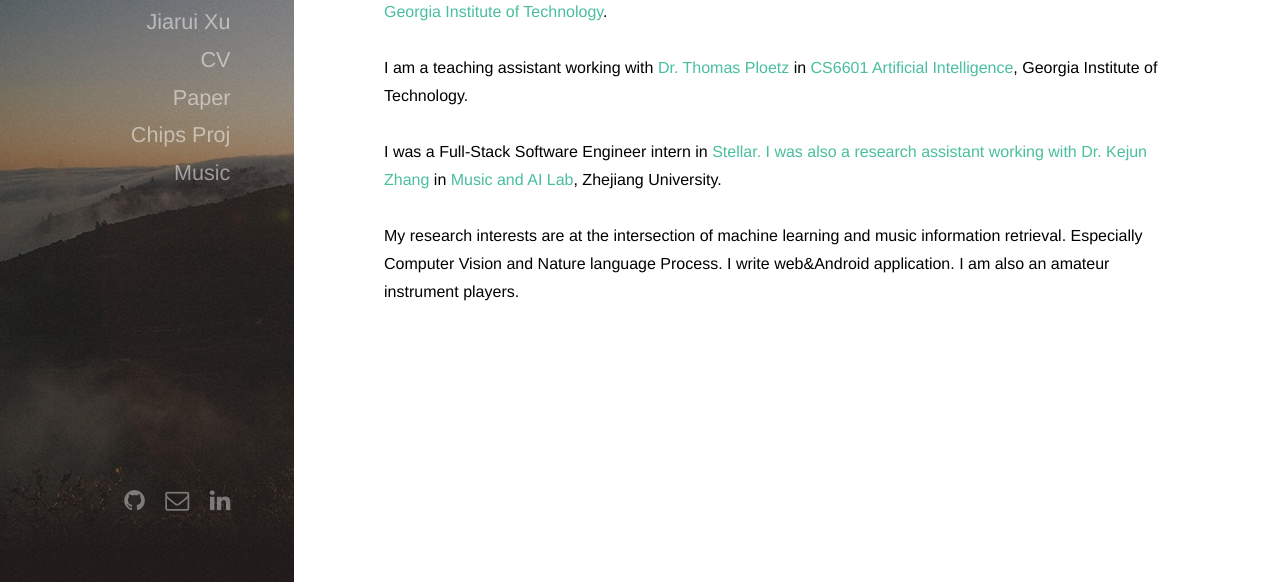
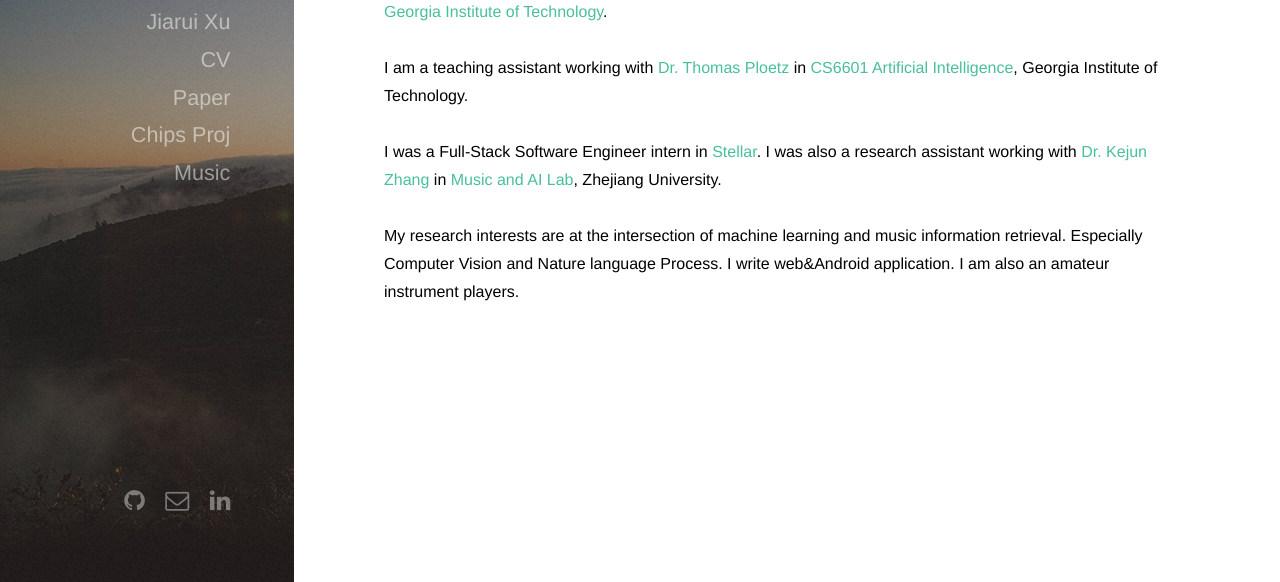
Before and after one commit to Jiarui-Xu-Gatech/Jiarui-Xu-Gatech.github.io, a plain HTML site: page index.html in a window 1280 px wide. Shown: the part 218-800 px from the top of the page. Drawn offline with nearby package versions, Linux system fonts and the light colour scheme; a web font is replaced by a local one.

Commit message:
Update index.html

```diff
--- a/index.html
+++ b/index.html
@@ -30,7 +30,7 @@
 
 				I am a teaching assistant working with <a href="https://www.cc.gatech.edu/people/thomas-ploetz">Dr. Thomas Ploetz</a> in <a href="https://omscs.gatech.edu/cs-6601-artificial-intelligence">CS6601 Artificial Intelligence</a>, Georgia Institute of Technology. <br><br>
 
-				I was a Full-Stack Software Engineer intern in <a href="https://www.stellarservices.com/">Stellar.
+				I was a Full-Stack Software Engineer intern in <a href="https://www.stellarservices.com/">Stellar</a>.
 
 				I was also a research assistant working with <a href="http://www.next.zju.edu.cn/people/zhang-ke-jun-2/">Dr. Kejun Zhang</a> in <a href="http://www.next.zju.edu.cn/">Music and AI Lab</a>, Zhejiang University. <br><br>
 
```
